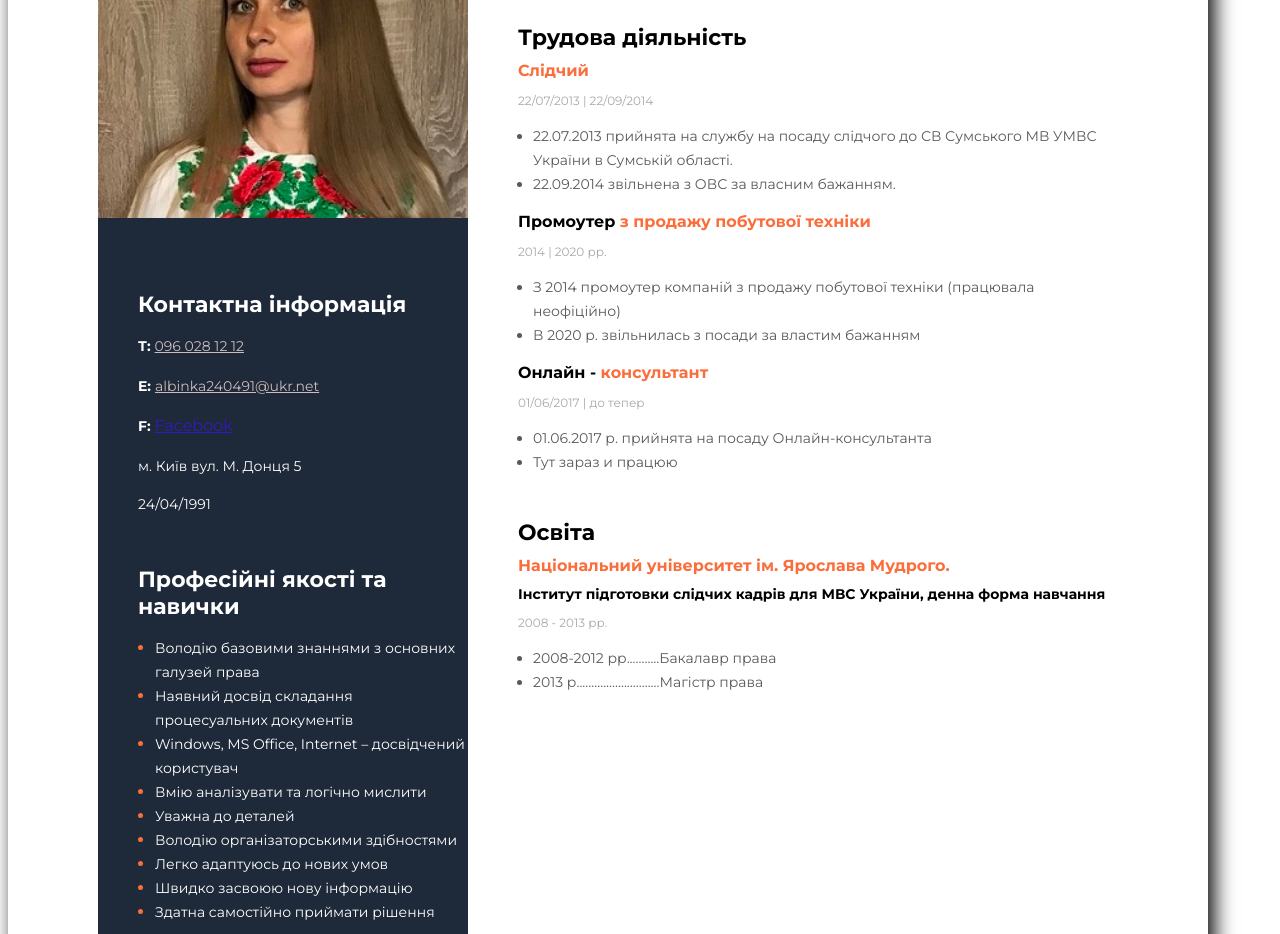
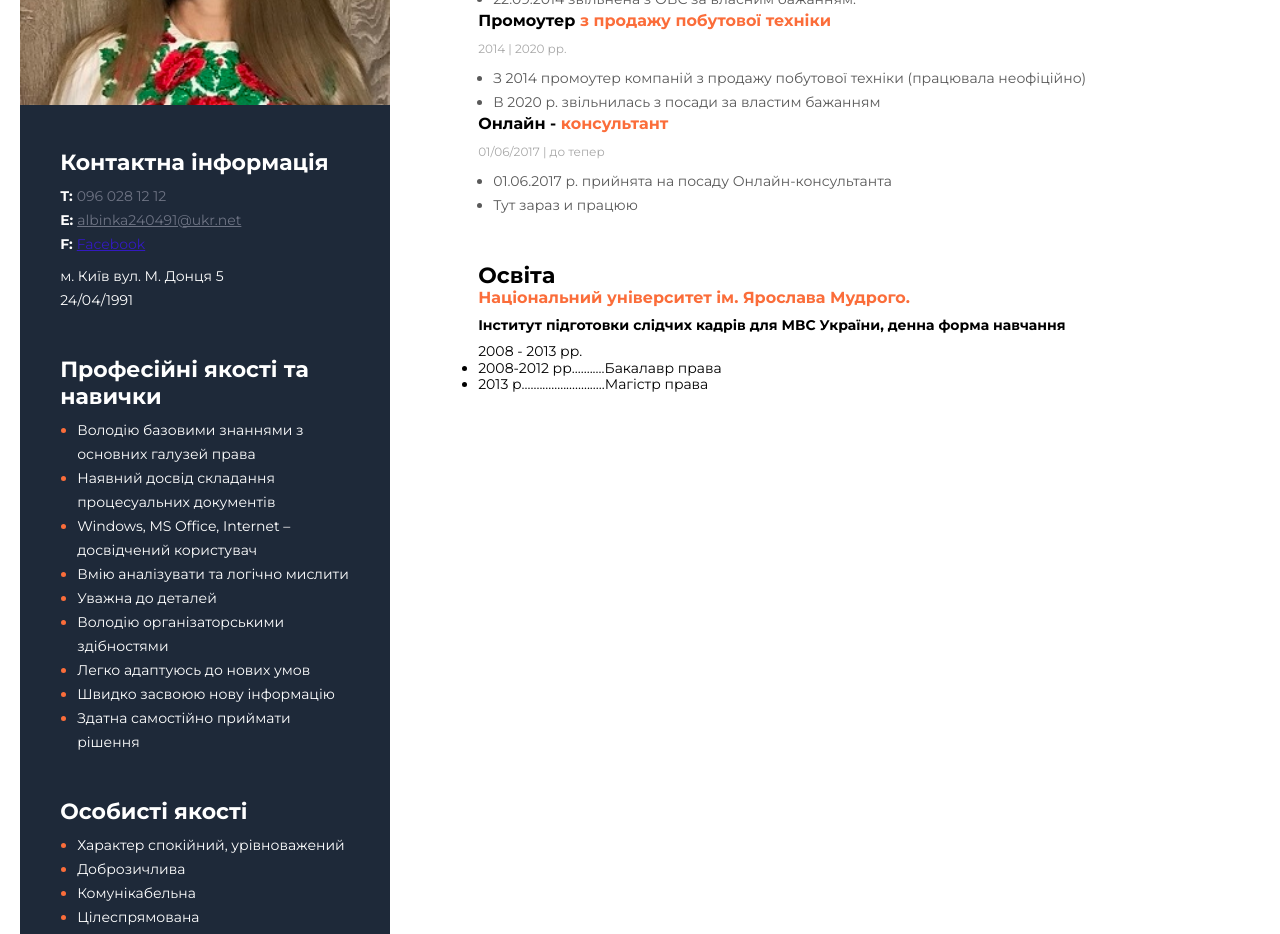
Before and after one commit to gambel1/Resume, a plain HTML site: page index.html in a window 1280 px wide. Shown: the part 241-1175 px from the top of the page. Drawn offline with nearby package versions, Linux system fonts and the light colour scheme.

Commit message:
на 70% довел до ума

```diff
--- a/index.html
+++ b/index.html
@@ -4,6 +4,7 @@
     <meta charset="UTF-8">
     <meta http-equiv="X-UA-Compatible" content="IE=edge">
     <meta name="viewport" content="width=device-width, initial-scale=1.0">
+    <link rel="stylesheet" href="https://cdnjs.cloudflare.com/ajax/libs/modern-normalize/1.1.0/modern-normalize.min.css">
     <link rel="preconnect" href="https://fonts.googleapis.com">
     <link rel="preconnect" href="https://fonts.gstatic.com" crossorigin>
     <link href="https://fonts.googleapis.com/css2?family=Montserrat:wght@400;700&display=swap" rel="stylesheet">
@@ -12,132 +13,132 @@
 </head>
 <body>
 
-<!-- Main -->
-<div class="main">
-    <!-- Main content -->
-    <div class="main-content" style="display: flex;
-                                     flex-direction: row-reverse;">
-        <!-- About uder -->
-<div>
-    <div class="about">
+    <!-- About user -->
+<div class="container">
+<main>
 
-        <h1 class="about-position">
+    <section class="about-user">
+            <b class="about-user__position">
             Онлайн-консультант
-        </h1>
-
-        <h1 class="about-name">
+            </b>
+            <h1 class="about-user__name">
                 Потапенко Альбіна
             </h1>
-    </div>
+    </section>
 
     <!-- Work -->
-    <div class="work">
-        <h1 class="title">
+    <section class="work">
+                <h2 class="work__title">
                  Трудова діяльність
-        </h1>
+                </h2>
             <!-- Company 1 -->
             <div>
-        <h1 class="work-position">
-            <span class="organization">Слідчий</span>
-        </h1>
-        <p class="period">
+                <h3 class="work__position">
+                    <span class="work__organization">Слідчий</span>
+                </h3>
+                <p class="work__period">
                     22/07/2013 | 22/09/2014
                 </p>
-            <ul class="work-list">
-                <li class="work-list-item">22.07.2013 прийнята на службу на посаду слідчого  до СВ Сумського МВ УМВС України в Сумській області.</li>
-                <li class="work-list-item">22.09.2014 звільнена з ОВС за власним бажанням.</li>
+                <ul class="work__list">
+                    <li class="work__item">22.07.2013 прийнята на службу на посаду слідчого  до СВ Сумського МВ УМВС України в Сумській області.</li>
+                    <li class="work__item">22.09.2014 звільнена з ОВС за власним бажанням.</li>
                 </ul>
             </div>
             <!-- Company 2 -->
             <div>
-        <h1 class="work-position">
-            Промоутер <span class="organization">з продажу побутової техніки</span>
-        </h1>
-        <p class="period">
+                <h3 class="work__position">
+                    Промоутер <span class="work__organization">з продажу побутової техніки</span>
+                </h3>
+                <p class="work__period">
                     2014 | 2020 рр.
                 </p>
-        <ul class="work-list">
-            <li class="work-list-item">
+                <ul class="work__list">
+                    <li class="work__item">
                         З 2014 промоутер компаній з продажу побутової техніки (працювала неофіційно)
                     </li>
-            <li class="work-list-item">
+                    <li class="work__item">
                         В 2020 р. звільнилась з посади за властим бажанням
                     </li>
                 </ul>
             </div>
             <!-- Company 3 -->
             <div>
-        <h1 class="work-position">
-            Онлайн - <span class="organization">консультант</span>
-        </h1>
-        <p class="period">
+                <h3 class="work__position">
+                    Онлайн - <span class="work__organization">консультант</span>
+                </h3>
+                <p class="work__period">
                     01/06/2017 | до тепер
                 </p>
-        <ul class="work-list">
-            <li class="work-list-item">
+                <ul class="work__list">
+                    <li class="work__item">
                         01.06.2017 р. прийнята на посаду Онлайн-консультанта
                     </li>
-            <li class="work-list-item">
+                    <li class="work__item">
                         Тут зараз и працюю
                     </li>
                 </ul>
             </div>
-
-    </div>
+    </section>
 
             <!-- Education -->
-    <div class="education">
-<h1 class="title">Освіта
-</h1>
-<h2 class="university">
+    <section class="education">
+            <h2 class="education__title">Освіта
+            </h2>
+            <h3 class="education__university">
                 Національний університет ім. Ярослава Мудрого.
-</h2>
-<h3 class="department">
+            </h3>
+            <h4 class="education__department">
                 Інститут підготовки слідчих кадрів для МВС України, денна форма навчання
-</h3>
-<p class="period">
+            </h4>
+            <p class="education__period">
                 2008 - 2013 рр.
             </p>
-<ul class="work-list">
-    <li class="work-list-item">
+            <ul class="education__list">
+                <li class="education__item">
                     2008-2012 рр...........Бакалавр права
                 </li>
-    <li class="work-list-item">
+                <li class="education__item">
                     2013 р............................Магістр права
                 </li>
             </ul>
-    </div>
+    </section>
 
-</div>
+
+</main>
 
 
     <!-- Sidebar -->
 <aside class="sidebar">
-<img src="IMG_9881.JPG" alt="Картинка не отображается" class="photo">
-<!-- Contacts -->
-<div class="contacts">
-<h1 class="sidebar-title">
+
+        <img class="photo" src="IMG_9881.JPG" alt="Картинка не отображается" width="370px">
+
+<div class="sidebar-box">
+
+    <address class="address">
+        <h2 class="address__title">
             Контактна інформація
-</h1>
-<div>
-    <p>
-        <span class="contact-type">
+        </h2>
+        <ul class="address__list">
+            <li>
+                <span class="address__inner">
                     Т:
                 </span>
-        <a href="tel:+3800960281212" class="contact-link">096 028 12 12</a>
-    </p>
-    <p>
-        <span class="contact-type">
+                <a href="tel:+3800960281212" class="address__link address__link--current">096 028 12 12</a>
+            </li>
+            <li>
+                <span class="address__inner">
                     E:
                 </span>
-        <a href="mailto:albinka240491@ukr.net" class="contact-link">albinka240491@ukr.net</a>
-    </p>
-    <p>
-        <span class="contact-type">
+                <a href="mailto:albinka240491@ukr.net" class="address__link">albinka240491@ukr.net</a>
+            </li>
+            <li>
+                <span class="address__inner">
                     F:
                 </span>
-        <a href="https://www.facebook.com/profile.php?id=100004628523467" class="facebook">Facebook</a>
-    </p>
+                <a href="https://www.facebook.com/profile.php?id=100004628523467" class="address__social">Facebook</a>
+            </li>
+        </ul>
+
             <p class="address-text">
                 м. Київ вул. М. Донця 5
             </p>
@@ -145,67 +146,71 @@
             <p class="birth-text">
                 24/04/1991
             </p>
-</div>
-</div>
+    </address>
+
+
 <!-- Тех. Качества -->
-<div class="tech-skills">
-    <h1 class="sidebar-title">
+    <section class="tech-skills">
+        <h1 class="tech-skills__title">
             Професійні якості та навички
         </h1>
-    <ul class="tech-skills-list">
-        <li class="tech-skills-item"> <span class="tech-skills-text">Володію базовими знаннями з основних галузей права</span></li>
-        <li class="tech-skills-item"> <span class="tech-skills-text">Наявний досвід складання процесуальних документів</span></li>
-        <li class="tech-skills-item"> <span class="tech-skills-text">Windows, MS Office, Internet – досвідчений користувач</span></li>
-        <li class="tech-skills-item"> <span class="tech-skills-text">Вмію аналізувати та логічно мислити</span></li>
-        <li class="tech-skills-item"> <span class="tech-skills-text">Уважна до деталей</span></li>
-        <li class="tech-skills-item"> <span class="tech-skills-text">Володію організаторськими здібностями</span></li>
-        <li class="tech-skills-item"> <span class="tech-skills-text">Легко адаптуюсь до нових умов</span></li>
-        <li class="tech-skills-item"> <span class="tech-skills-text">Швидко засвоюю нову інформацію</span></li>
-        <li class="tech-skills-item"> <span class="tech-skills-text">Здатна самостійно приймати рішення</span></li>
+        <ul class="tech-skills__list">
+            <li class="tech-skills__item"> <span class="tech-skills-text">Володію базовими знаннями з основних галузей права</span></li>
+            <li class="tech-skills__item"> <span class="tech-skills-text">Наявний досвід складання процесуальних документів</span></li>
+            <li class="tech-skills__item"> <span class="tech-skills-text">Windows, MS Office, Internet – досвідчений користувач</span></li>
+            <li class="tech-skills__item"> <span class="tech-skills-text">Вмію аналізувати та логічно мислити</span></li>
+            <li class="tech-skills__item"> <span class="tech-skills-text">Уважна до деталей</span></li>
+            <li class="tech-skills__item"> <span class="tech-skills-text">Володію організаторськими здібностями</span></li>
+            <li class="tech-skills__item"> <span class="tech-skills-text">Легко адаптуюсь до нових умов</span></li>
+            <li class="tech-skills__item"> <span class="tech-skills-text">Швидко засвоюю нову інформацію</span></li>
+            <li class="tech-skills__item"> <span class="tech-skills-text">Здатна самостійно приймати рішення</span></li>
         </ul>
+    </section>
+
+<!-- Особенные качества -->
+    <section class="soft-skills">
+        <h1 class="soft-skills__title">
+            Особисті якості
+        </h1>
+        <ul class="soft-skills__list">
+            <li class="soft-skills__item"> <span class="soft-skills-text">Характер спокійний, урівноважений</span></li>
+            <li class="soft-skills__item"> <span class="soft-skills-text">Доброзичлива</span></li>
+            <li class="soft-skills__item"> <span class="soft-skills-text">Комунікабельна</span></li>
+            <li class="soft-skills__item"> <span class="soft-skills-text">Цілеспрямована</span></li>
+            <li class="soft-skills__item"> <span class="soft-skills-text">Відповідальна</span></li>
+            <li class="soft-skills__item"> <span class="soft-skills-text">Старанна</span></li>
+            <li class="soft-skills__item"> <span class="soft-skills-text">Уважна</span></li>
+            <li class="soft-skills__item"> <span class="soft-skills-text">Пунктуальна</span></li>
+        </ul>
+    </section>
+
+    <!-- Языки -->
+    <section class="language-skills">
+        <h1 class="language-skills__title">
+            Знання мов
+        </h1>
+        <ul class="language-skills__list">
+            <li class="language-skills__item"> <span class="language-skills-text">Рідна мова – українська</span></li>
+            <li class="language-skills__item"> <span class="language-skills-text">Вільно володію російською мовою</span></li>
+        </ul>
+    </section>
+
+<!-- Другое -->
+    <section class="other-skills">
+        <h1 class="other-skills__title">
+        Інше
+        </h1>
+        <ul class="other-skills__list">
+            <li class="other-skills__item"> <span class="other-skills-text">Шкідливих звичок не маю</span></li>
+            <li class="other-skills__item"> <span class="other-skills-text">Заміжня</span></li>
+            <li class="other-skills__item"> <span class="other-skills-text">Хоббі – музика, вишивка</span></li>
+            <li class="other-skills__item"> <span class="other-skills-text">Маю водійське посвідчення (категорія В), володію автомобілем</span></li>
+        </ul>
+    </section>
 </div>
 
-<!-- Особенные качества -->
-<div class="soft-skills">
-    <h1 class="sidebar-title">
-        Особисті якості
-    </h1>
-    <ul class="soft-skills-list">
-        <li class="soft-skills-item"> <span class="soft-skills-text">Характер спокійний, урівноважений</span></li>
-        <li class="soft-skills-item"> <span class="soft-skills-text">Доброзичлива</span></li>
-        <li class="soft-skills-item"> <span class="soft-skills-text">Комунікабельна</span></li>
-        <li class="soft-skills-item"> <span class="soft-skills-text">Цілеспрямована</span></li>
-        <li class="soft-skills-item"> <span class="soft-skills-text">Відповідальна</span></li>
-        <li class="soft-skills-item"> <span class="soft-skills-text">Старанна</span></li>
-        <li class="soft-skills-item"> <span class="soft-skills-text">Уважна</span></li>
-        <li class="soft-skills-item"> <span class="soft-skills-text">Пунктуальна</span></li>
-    </ul>
+</aside>
 </div>
 
-<!-- Языки -->
-<div class="language-skills">
-    <h1 class="sidebar-title">
-        Знання мов
-    </h1>
-    <ul class="language-skills-list">
-        <li class="language-skills-item"> <span class="language-skills-text">Рідна мова – українська</span></li>
-        <li class="language-skills-item"> <span class="language-skills-text">Вільно володію російською мовою</span></li>
-    </ul>
-</div>
-
-<!-- Другое -->
-<div class="other-skills">
-    <h1 class="sidebar-title">
-    Інше
-</h1>
-    <ul class="other-skills-list">
-        <li class="other-skills-item"> <span class="other-skills-text">Шкідливих звичок не маю</span></li>
-        <li class="other-skills-item"> <span class="other-skills-text">Заміжня</span></li>
-        <li class="other-skills-item"> <span class="other-skills-text">Хоббі – музика, вишивка</span></li>
-        <li class="other-skills-item"> <span class="other-skills-text">Маю водійське посвідчення (категорія В), володію автомобілем</span></li>
-    </ul>
-</div>
-    </aside>
-</div>
 </body>
 </html>
--- a/styles/styles.css
+++ b/styles/styles.css
@@ -1,105 +1,115 @@
+h1,
+h2,
+h3,
+h4,
+ul,
+p {
+    margin: 0%;
+    padding: 0%;
+}
+
 body {
     font-family: 'Montserrat', sans-serif;
+    font-size: 14px;
 }
 
-/* Main styles */
-
-.main {
+/* container */
+.container {
     display: flex;
     flex-direction: row-reverse;
-    margin: 0px;
-    width: 1200px;
+    width: 1240px;
+
+    margin-left: auto;
+    margin-right: auto;
 }
 
-.main-content {
-    background-color: #fff;
-    box-shadow: 6px 6px 20px; color: rgba(0, 0, 0, 1);
-    padding: 105px 90px;
-}
-
-/* about styles */
-
-.about {
+/* about-user */
+.about-user {
     margin-bottom: 40px;
 }
 
-.about-position {
-font-style: normal;
+.about-user__position {
     font-weight: 700;
-font-size: 14px;
     line-height: 17px;
+
+    margin-bottom: 20px;
+
     color: #000000;
-margin-bottom: 20px
 }
 
-.about-name {
-font-style: normal;
+.about-user__name {
     font-weight: 700;
     font-size: 45px;
     line-height: 55px;
-color: #000000;
+
     margin-bottom: 25px;
 
+    color: #000000;
 }
 
-.title {
-font-style: normal;
+/* work */
+.work {
+    margin-bottom: 45px;
+}
+.work__title {
+
     font-weight: 700;
     font-size: 22px;
     line-height: 27px;
+
+    margin-bottom: 10px;
+
     color: #000000;
-margin-bottom: 10px;
 }
+.work__position {
 
-/* Work styles */
-
-.work {
-margin-bottom: 45px;
-}
-
-.work-position {
-font-style: normal;
     font-weight: 700;
     font-size: 16px;
     line-height: 20px;
+
+    margin-bottom: 10px;
+
     color: #000000;
-margin-bottom: 10px;
 }
 
-.organization {
-    font-style: normal;
+.work__organization {
+
     font-weight: 700;
     font-size: 16px;
     line-height: 20px;
+
     color: #FB6D3A;
 }
 
-.period {
-font-style: normal;
-font-weight: 400;
+.work__period {
     font-size: 12px;
     line-height: 15px;
+
+    margin-bottom: 10px;
+
     color: #A8A8A8;
-margin-bottom: 10px;
 }
 
-.work-list {
+.work__list {
     padding-left: 0;
     margin-left: 15px;
 }
 
-.work-list-item {
-    font-style: normal;
-    font-weight: 400;
-    font-size: 14px;
+.work__item {
     line-height: 24px;
     color: #595959;
 }
 
-/* Education styles */
+/* Education */
 
-.university {
-    font-style: normal;
+.education__title {
+    font-weight: 700;
+    font-size: 22px;
+    line-height: 27px;
+
+    color: #000000;
+}
+.education__university {
     font-weight: 700;
     font-size: 16px;
     margin: 0 0 10px 0;
@@ -107,10 +117,10 @@ margin-left: 15px;
     margin-bottom: 10px;
  }
 
- .department {
-    font-style: normal;
+ .education__department {
+
     font-weight: 700;
-    font-size: 14px;
+
     margin: 0 0 10px 0;
     color: #000000;
     margin-bottom: 10px;
@@ -121,69 +131,84 @@ margin-left: 15px;
 .sidebar {
     background-color: #1E2939;
     padding-top: 40px;
+    margin-right: 88px;
     width: 370px;
-        margin-right: 50px;
+
+
 }
+.sidebar-box {
+    padding: 40px;
+}
+.address {
+    font-style: normal;
 
-    .photo {
-        width: 370px;
-        margin-bottom: 50px;
+    margin-bottom: 44px;
 }
-
-        .contacts,
 .tech-skills,
 .soft-skills,
 .language-skills,
 .other-skills {
-         margin-left: 40px;
+    margin-bottom: 44px;
 }
+.address__title,
+.tech-skills__title,
+.soft-skills__title,
+.language-skills__title,
+.other-skills__title {
 
-        .contacts {
-        margin-bottom: 50px;
-         }
-
-        .sidebar-title {
-        color: #FFFFFF;
-        font-style: normal;
     font-weight: 700;
     font-size: 22px;
     line-height: 27px;
-        margin-bottom: 10px;
+
+
+    margin-bottom: 8px;
+
+    color: #FFFFFF;
 }
+.address__list {
+    margin-bottom: 8px;
+    list-style: none;
+}
+.address__inner {
 
-        .contact-type {
-        font-style: normal;
     font-weight: 700;
-        font-size: 14px;
+
     line-height: 24px;
     color: #FFFFFF;
 }
 
-        .contact-link {
-        font-style: normal;
-        font-weight: 400;
-        font-size: 14px;
+.address__link {
+
+
+
     line-height: 24px;
-        color: #cdbcbc;
+    color: #BCBCCD;
+    opacity: 0.5;
+}
+.address__link--current {
+    text-decoration: none;
 }
 
-        .facebook {
+.address__social {
     color: rgb(51, 26, 192);
 }
 
-        .tech-skills-list,
-        .soft-skills-list,
-        .language-skills-list,
-        .other-skills-list {
+
+
+
+
+.tech-skills__list,
+.soft-skills__list,
+.language-skills__list,
+.other-skills__list {
     color: #FFFFFF;
-        padding: 0%;
-        margin-left: 17px;
+    padding-left: 17px;
 }
 
-         .tech-skills-item,
-        .soft-skills-item,
-        .language-skills-item,
-        .other-skills-item
+.tech-skills__item,
+.soft-skills__item,
+.language-skills__item,
+.other-skills__item
 {
     color: #FB6D3A;
 }
@@ -196,8 +221,8 @@ margin-left: 15px;
 .other-skills-text
 {
     color: #FFFFFF;
-        font-style: normal;
-        font-weight: 400;
-        font-size: 14px;
+
+
+
     line-height: 24px;
 }
```
Also changed, not shown: .prettierrc.json (added), 1 other file. Lines whose indentation alone changed are shown as unchanged.
